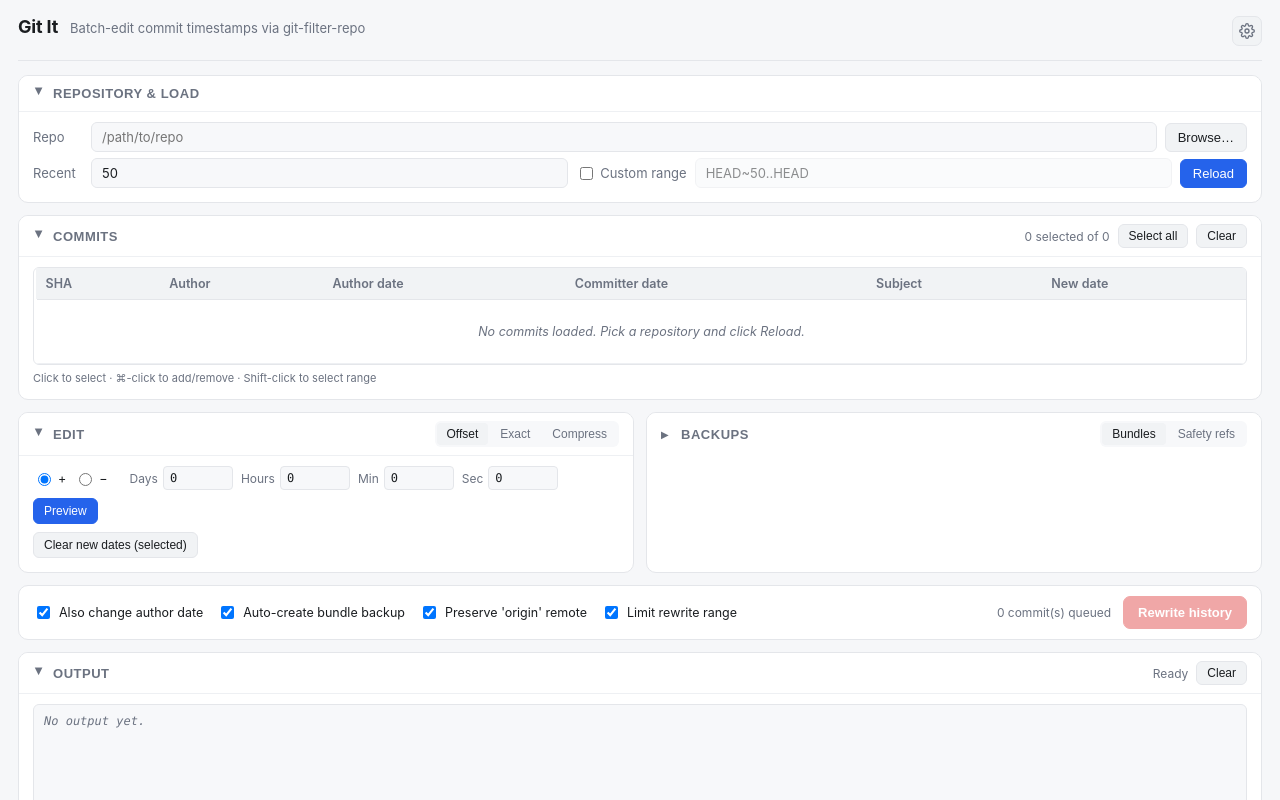
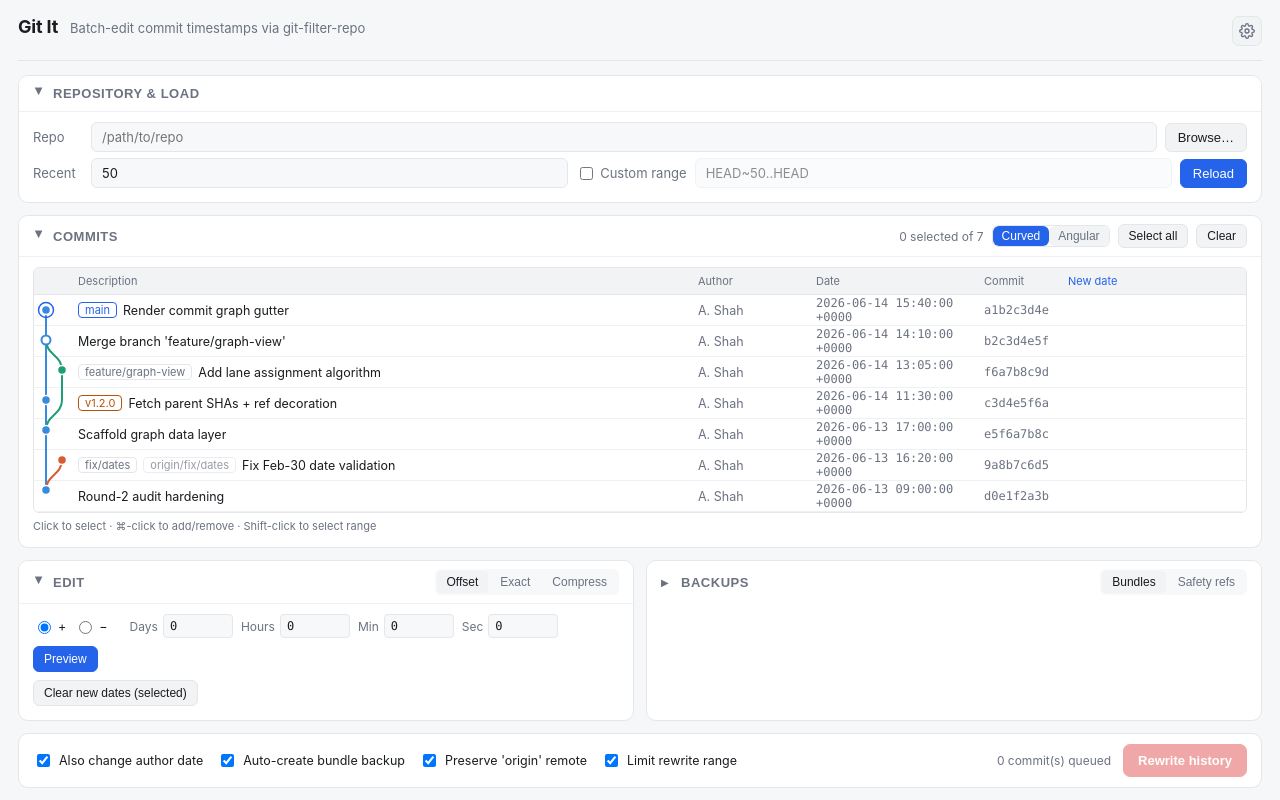
Before and after one commit to ashproto/git-it, a SvelteKit app: page / in a window 1280 px wide. Shown: the top 800 px of the page. Built offline with nearby package versions, Linux system fonts and the light colour scheme.

Commit message:
feat(graph): mount GraphHistory, load via load_graph, drop CommitTable
Co-Authored-By: Claude Opus 4.8 (1M context) <noreply@anthropic.com>

```diff
--- a/src/lib/components/CommitTable.svelte
+++ /dev/null
@@ -1,202 +0,0 @@
-<script lang="ts">
-  import { appState } from "../store.svelte";
-  import { parseISO, formatCommitDate } from "../dates";
-  import CollapsiblePanel from "./CollapsiblePanel.svelte";
-
-  // Anchor index for shift-click range selection.
-  let anchorIndex = $state<number | null>(null);
-
-  // These read appState.dateFormat, so Svelte 5 re-invokes them (and re-renders
-  // the cells) whenever the user changes a display toggle.
-  function localDate(iso: string): string {
-    const d = parseISO(iso);
-    return d ? formatCommitDate(d, appState.dateFormat) : iso;
-  }
-
-  function newDateLabel(sha: string): string {
-    const d = appState.newDates.get(sha);
-    return d ? formatCommitDate(d, appState.dateFormat) : "";
-  }
-
-  function onRowClick(event: MouseEvent, sha: string, index: number) {
-    // Prevent the text-selection that comes with click-drag in a table.
-    event.preventDefault();
-    const cmd = event.metaKey || event.ctrlKey;
-    const shift = event.shiftKey;
-
-    if (shift && anchorIndex !== null) {
-      // Range select from anchor to current.
-      const [lo, hi] =
-        anchorIndex <= index ? [anchorIndex, index] : [index, anchorIndex];
-      const next = new Set<string>(cmd ? appState.selected : []);
-      for (let i = lo; i <= hi; i++) next.add(appState.commits[i].sha);
-      appState.selected = next;
-    } else if (cmd) {
-      // Toggle this row in the existing selection.
-      const next = new Set(appState.selected);
-      if (next.has(sha)) next.delete(sha);
-      else next.add(sha);
-      appState.selected = next;
-      anchorIndex = index;
-    } else {
-      // Plain click: replace selection.
-      appState.selected = new Set([sha]);
-      anchorIndex = index;
-    }
-  }
-
-  function selectAll() {
-    appState.selectAll();
-    anchorIndex = appState.commits.length > 0 ? 0 : null;
-  }
-  function clearSel() {
-    appState.clearSelection();
-    anchorIndex = null;
-  }
-</script>
-
-<CollapsiblePanel title="Commits">
-  {#snippet headerActions()}
-    <span class="count">{appState.selected.size} selected of {appState.commits.length}</span>
-    <button type="button" onclick={selectAll}>Select all</button>
-    <button type="button" onclick={clearSel}>Clear</button>
-  {/snippet}
-  <div class="table-wrap">
-    <table>
-      <thead>
-        <tr>
-          <th class="sha">SHA</th>
-          <th>Author</th>
-          <th>Author date</th>
-          <th>Committer date</th>
-          <th>Subject</th>
-          <th>New date</th>
-        </tr>
-      </thead>
-      <tbody>
-        {#each appState.commits as commit, i (commit.sha)}
-          <tr
-            class:selected={appState.selected.has(commit.sha)}
-            class:edited={appState.newDates.has(commit.sha)}
-            onmousedown={(e) => onRowClick(e, commit.sha, i)}
-          >
-            <td class="sha mono">{commit.sha.slice(0, 12)}</td>
-            <td>{commit.author_name}</td>
-            <td class="mono">{localDate(commit.author_date)}</td>
-            <td class="mono">{localDate(commit.committer_date)}</td>
-            <td class="subject">{commit.subject}</td>
-            <td class="mono new-date">{newDateLabel(commit.sha)}</td>
-          </tr>
-        {/each}
-        {#if appState.commits.length === 0}
-          <tr>
-            <td colspan="6" class="empty">
-              No commits loaded. Pick a repository and click Reload.
-            </td>
-          </tr>
-        {/if}
-      </tbody>
-    </table>
-  </div>
-  <p class="hint">
-    Click to select · ⌘-click to add/remove · Shift-click to select range
-  </p>
-</CollapsiblePanel>
-
-<style>
-  .count {
-    color: var(--text-muted);
-    font-size: 12px;
-  }
-  button {
-    padding: 4px 10px;
-    border-radius: 6px;
-    border: 1px solid var(--border);
-    background: var(--btn-bg);
-    color: var(--text);
-    font-size: 12px;
-    cursor: pointer;
-  }
-  button:hover {
-    background: var(--btn-hover);
-  }
-  .table-wrap {
-    max-height: 380px;
-    overflow: auto;
-    border-radius: 6px;
-    border: 1px solid var(--border);
-    /* Stop click-drag from selecting cell text mid-row. */
-    user-select: none;
-    -webkit-user-select: none;
-  }
-  table {
-    width: 100%;
-    border-collapse: collapse;
-    font-size: 12.5px;
-  }
-  thead {
-    position: sticky;
-    top: 0;
-    background: var(--header-bg);
-    z-index: 1;
-  }
-  th {
-    text-align: left;
-    padding: 8px 10px;
-    font-weight: 600;
-    color: var(--text-muted);
-    border-bottom: 1px solid var(--border);
-    white-space: nowrap;
-  }
-  td {
-    padding: 6px 10px;
-    border-bottom: 1px solid var(--border-subtle);
-    white-space: nowrap;
-    overflow: hidden;
-    text-overflow: ellipsis;
-    max-width: 360px;
-    /* Keep the left border space stable so layout doesn't shift on selection. */
-    border-left: 3px solid transparent;
-  }
-  td:first-child {
-    border-left-width: 3px;
-  }
-  td.subject {
-    max-width: 400px;
-  }
-  tr {
-    cursor: pointer;
-  }
-  tr:hover {
-    background: var(--row-hover);
-  }
-  tr.selected {
-    background: var(--row-selected);
-  }
-  tr.selected td {
-    color: var(--text);
-    font-weight: 500;
-  }
-  tr.selected td:first-child {
-    border-left-color: var(--row-selected-border);
-  }
-  tr.edited td.new-date {
-    color: var(--accent);
-    font-weight: 600;
-  }
-  .mono {
-    font-family: ui-monospace, SFMono-Regular, Menlo, monospace;
-    font-size: 12px;
-  }
-  .empty {
-    text-align: center;
-    color: var(--text-muted);
-    padding: 24px;
-    font-style: italic;
-  }
-  .hint {
-    margin: 6px 0 0 0;
-    font-size: 11px;
-    color: var(--text-muted);
-  }
-</style>
--- a/src/lib/components/RepoLoader.svelte
+++ b/src/lib/components/RepoLoader.svelte
@@ -26,15 +26,9 @@
         appState.status = `${appState.repo} is not a git repo.`;
         return;
       }
-      const commits = await api.loadCommits(
-        appState.repo,
-        count,
-        useRange ? range : undefined,
-      );
-      appState.commits = commits;
-      appState.clearNewDates();
-      appState.clearSelection();
-      appState.status = `Loaded ${commits.length} commit(s).`;
+      const gc = await api.loadGraph(appState.repo, count, 0);
+      appState.setGraphCommits(gc);
+      appState.status = `Loaded ${gc.length} commit(s) across all branches.`;
     } catch (e) {
       appState.status = `Load failed: ${e}`;
     } finally {
--- a/src/routes/+page.svelte
+++ b/src/routes/+page.svelte
@@ -1,6 +1,6 @@
 <script lang="ts">
   import RepoLoader from "$lib/components/RepoLoader.svelte";
-  import CommitTable from "$lib/components/CommitTable.svelte";
+  import GraphHistory from "$lib/components/GraphHistory.svelte";
   import EditTabs from "$lib/components/EditTabs.svelte";
   import ApplyPanel from "$lib/components/ApplyPanel.svelte";
   import BackupsPanel from "$lib/components/BackupsPanel.svelte";
@@ -8,6 +8,16 @@
   import PrereqBanner from "$lib/components/PrereqBanner.svelte";
   import DateFormatMenu from "$lib/components/DateFormatMenu.svelte";
   import { onWindowDragMouseDown } from "$lib/tauriDrag";
+  import { onMount } from "svelte";
+  import { appState } from "$lib/store.svelte";
+  import { SAMPLE_GRAPH } from "$lib/graph/sample";
+
+  onMount(() => {
+    const inTauri = typeof window !== "undefined" && "__TAURI_INTERNALS__" in window;
+    if (!inTauri && appState.graphCommits.length === 0) {
+      appState.setGraphCommits(SAMPLE_GRAPH);
+    }
+  });
 </script>
 
 <main>
@@ -22,7 +32,7 @@
 
   <div class="grid">
     <RepoLoader />
-    <CommitTable />
+    <GraphHistory />
     <div class="two-col">
       <EditTabs />
       <BackupsPanel />
```
